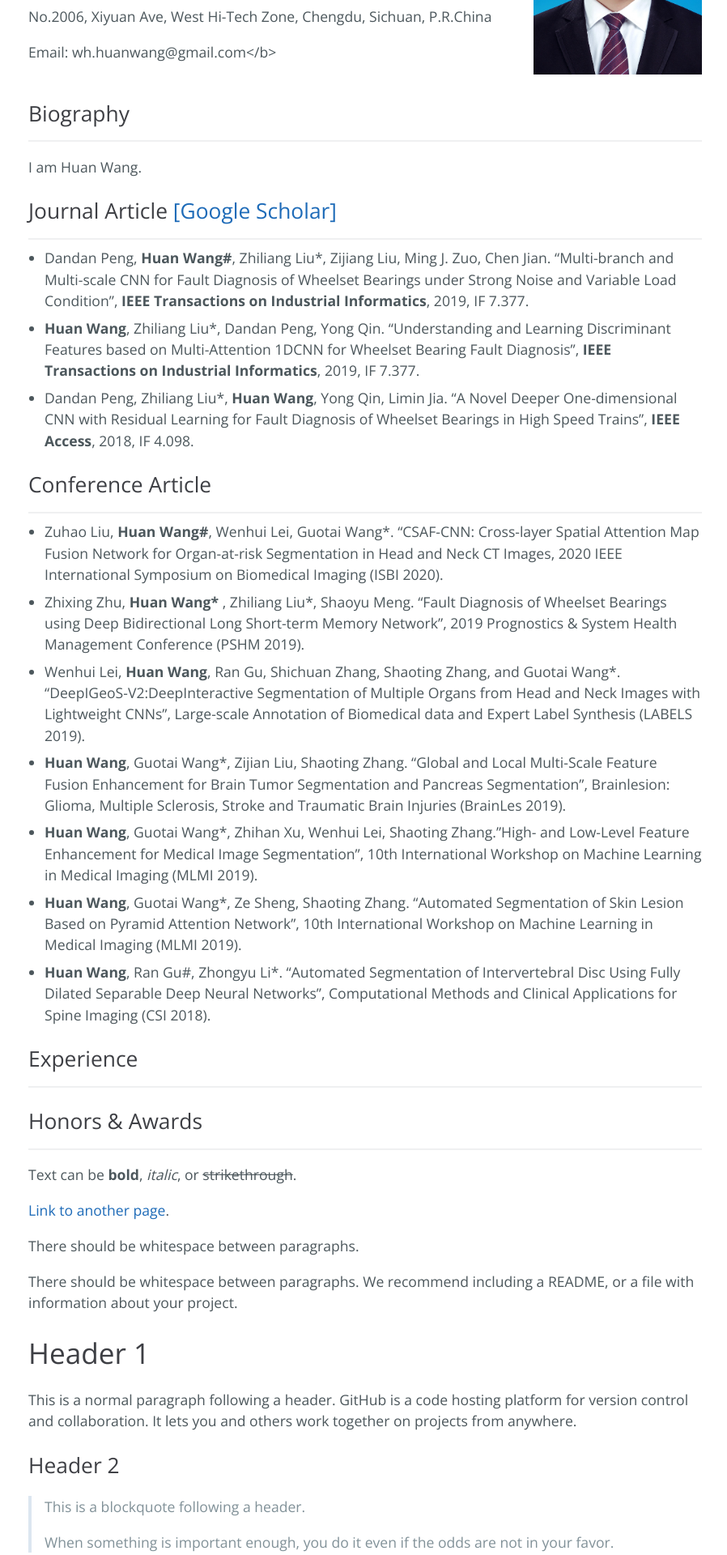
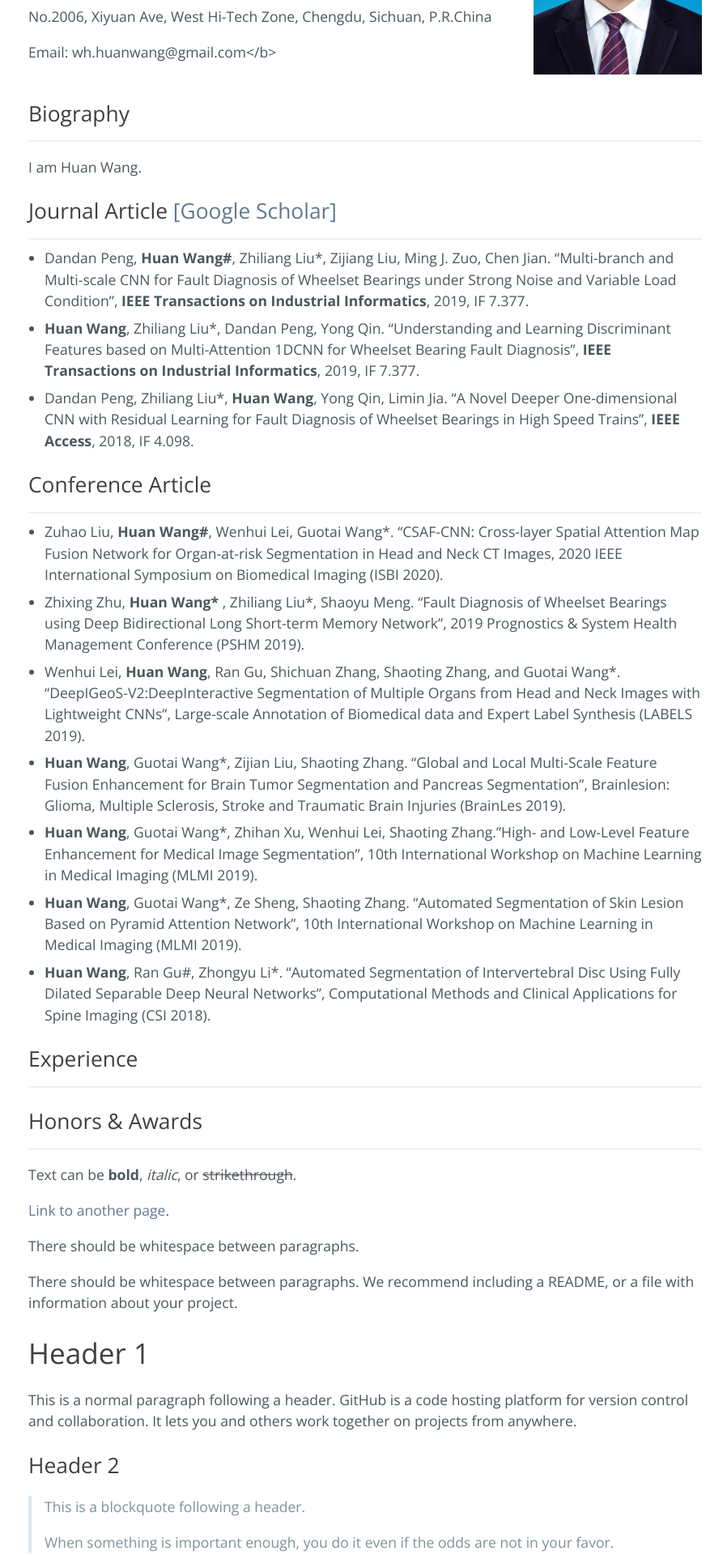
Before and after one commit to WH-HuanWang/WH-HuanWang.github.io, a Jekyll site: the page built from index.md, in a window 1280 px wide. Shown: the part 614-2534 px from the top of the page at 81% size, without its empty margins (189-1087 px from the left). Built offline with Jekyll 4.4.1, drawn with Linux system fonts in a browser that asks for light colours.

Commit message:
Update style.scss

```diff
--- a/assets/css/style.scss
+++ b/assets/css/style.scss
@@ -12,19 +12,16 @@
   margin-top: 7px;
 }
 
-
 .main-content h1, .main-content h2, .main-content h3, .main-content h4, .main-content h5, .main-content h6 {
   margin-top: 1.4rem;
   margin-bottom: 0.8rem;
   color: #000209c2;
 }
 
-
 .main-content table th, .main-content table td {
     padding: 0rem 0rem;
     border: 0px solid #e9ebec;
 }
-
 
 .main-content ul {
     margin-top: 0;
@@ -34,3 +31,7 @@
 body {
   color: #4c575c;
 }
+
+a {
+color: #4e657de0;
+}
```
